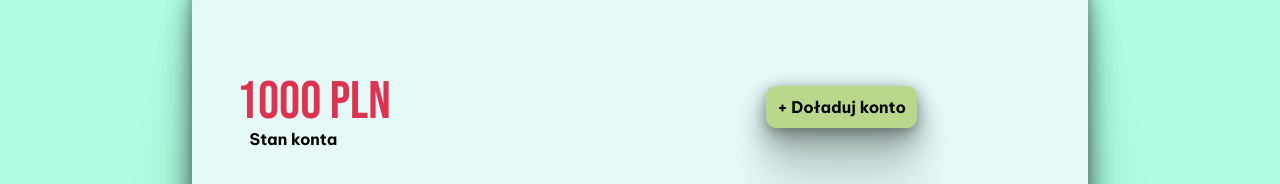
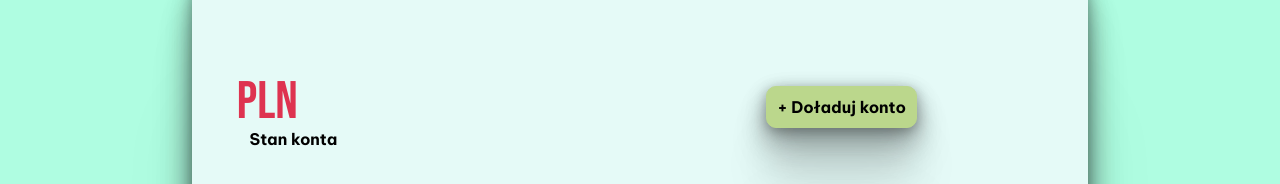
Before and after one commit to igorstalmach/rent-a-scooter-frontend, a React (Create React App) app: page /user-profile in a window 1280 px wide. Shown: the part 351-535 px from the top of the page. Built offline with nearby package versions, Linux system fonts and the light colour scheme; no server answers.

Commit message:
adjust renting POST to API

```diff
--- a/src/ScooterPanel/RentButton/RentButton.tsx
+++ b/src/ScooterPanel/RentButton/RentButton.tsx
@@ -1,16 +1,29 @@
 import React from "react";
 import './RentButton.sass';
+import axios from "axios";
+import {ScooterItem} from "../ScooterPanel";
 
 interface Props {
-    selectedScooter: Object,
+    selectedScooter: ScooterItem,
 }
 
 export function RentButton(props: Props) {
-    function print(): void {
-        console.log(props.selectedScooter);
+    const handleSubmit = (e: React.FormEvent<HTMLButtonElement>) => {
+        e.preventDefault()
+
+        const postData = {
+            "userName": "customer",
+            "serialNumber": String(props.selectedScooter.id)
+        }
+
+        axios.post("http://192.168.1.142:8080/api/scooter/rental", postData).then(response => {
+            console.log(response);
+            window.location.reload();
+        })
     }
 
+
     return(
-        <button onClick={print}>Wypożycz</button>
+        <button onClick={(e) => handleSubmit(e)} type='submit'>Wypożycz</button>
     );
 }
--- a/src/ScooterPanel/ScooterPanel.tsx
+++ b/src/ScooterPanel/ScooterPanel.tsx
@@ -23,7 +23,6 @@ export function ScooterPanel() {
 
     useEffect(() => {
         axios.get('http://192.168.1.142:8080/api/scooter/list').then(response => {
-            console.log(response.data)
             let newScooterList: RentedScooterItems = {
                 scooterList: []
             };
@@ -35,7 +34,6 @@ export function ScooterPanel() {
                     isActive: false,
                     position: [Number(scooter.scooterStatus.locLat), Number(scooter.scooterStatus.locLength)]
                 };
-                console.log(newScooter.position)
                 newScooterList.scooterList.push(newScooter)
             }
             setScooterList(newScooterList);
--- a/src/UserProfile/AddMoney/AddMoney.tsx
+++ b/src/UserProfile/UserPanel/AddMoney/AddMoney.tsx
@@ -2,7 +2,7 @@ import React, {ChangeEvent} from "react";
 import './AddMoney.sass';
 
 interface Props {
-    setBalance: React.Dispatch<React.SetStateAction<number>>
+    setBalance: React.Dispatch<React.SetStateAction<number | undefined>>
 }
 
 export function AddMoney(props: Props) {
--- a/src/UserProfile/UserPanel/UserPanel.tsx
+++ b/src/UserProfile/UserPanel/UserPanel.tsx
@@ -1,10 +1,10 @@
 import React, {useState} from "react";
 import './UserPanel.sass';
-import {AddMoney} from "../AddMoney/AddMoney";
+import {AddMoney} from "./AddMoney/AddMoney";
 
 interface Props {
-    balance: number,
-    setBalance: React.Dispatch<React.SetStateAction<number>>
+    balance: number | undefined,
+    setBalance: React.Dispatch<React.SetStateAction<number | undefined>>
 }
 
 export function UserPanel(props: Props) {
--- a/src/UserProfile/UserProfile.tsx
+++ b/src/UserProfile/UserProfile.tsx
@@ -17,16 +17,16 @@ export interface RentedScooterItems {
 }
 
 export function UserProfile() {
-    const [balance, setBalance] = useState<number>(1500);
+    const [balance, setBalance] = useState<number | undefined>();
     const [rentedScooters, setRentedScooters] = useState<RentedScooterItems>();
 
     useEffect(() => {
-        axios.get('../../user.json').then(response => {
-            setBalance(response.data.user.balance);
+        axios.get('http://192.168.1.142:8080/api/user/info?userName=customer').then(response => {
+            setBalance(response.data.balance);
             let newRentedScooterList: RentedScooterItems = {
                 rentedScooterList: []
             };
-            for(const scooter of response.data.user.rentedScooterList) {
+            for(const scooter of response.data.rentedScooterList) {
                 let newScooter: RentedScooterItem = {
                     id: scooter.id,
                     name: scooter.name,
--- a/src/electron-starter.js
+++ b/src/electron-starter.js
@@ -13,7 +13,7 @@ let mainWindow;
 
 function createWindow() {
     // Create the browser window.
-    mainWindow = new BrowserWindow({width: 600, height: 800});
+    mainWindow = new BrowserWindow({width: 600, height: 800, webPreferences: {webSecurity: false, allowRunningInsecureContent: false}});
 
     // and load the index.html of the app.
     mainWindow.loadURL('http://localhost:3000');
```
Also changed, not shown: src/UserProfile/UserPanel/AddMoney/AddMoney.css (renamed from src/UserProfile/AddMoney/AddMoney.css), src/UserProfile/UserPanel/AddMoney/AddMoney.sass (renamed from src/UserProfile/AddMoney/AddMoney.sass), 1 other file (tests, documents, lock files or other folders).
